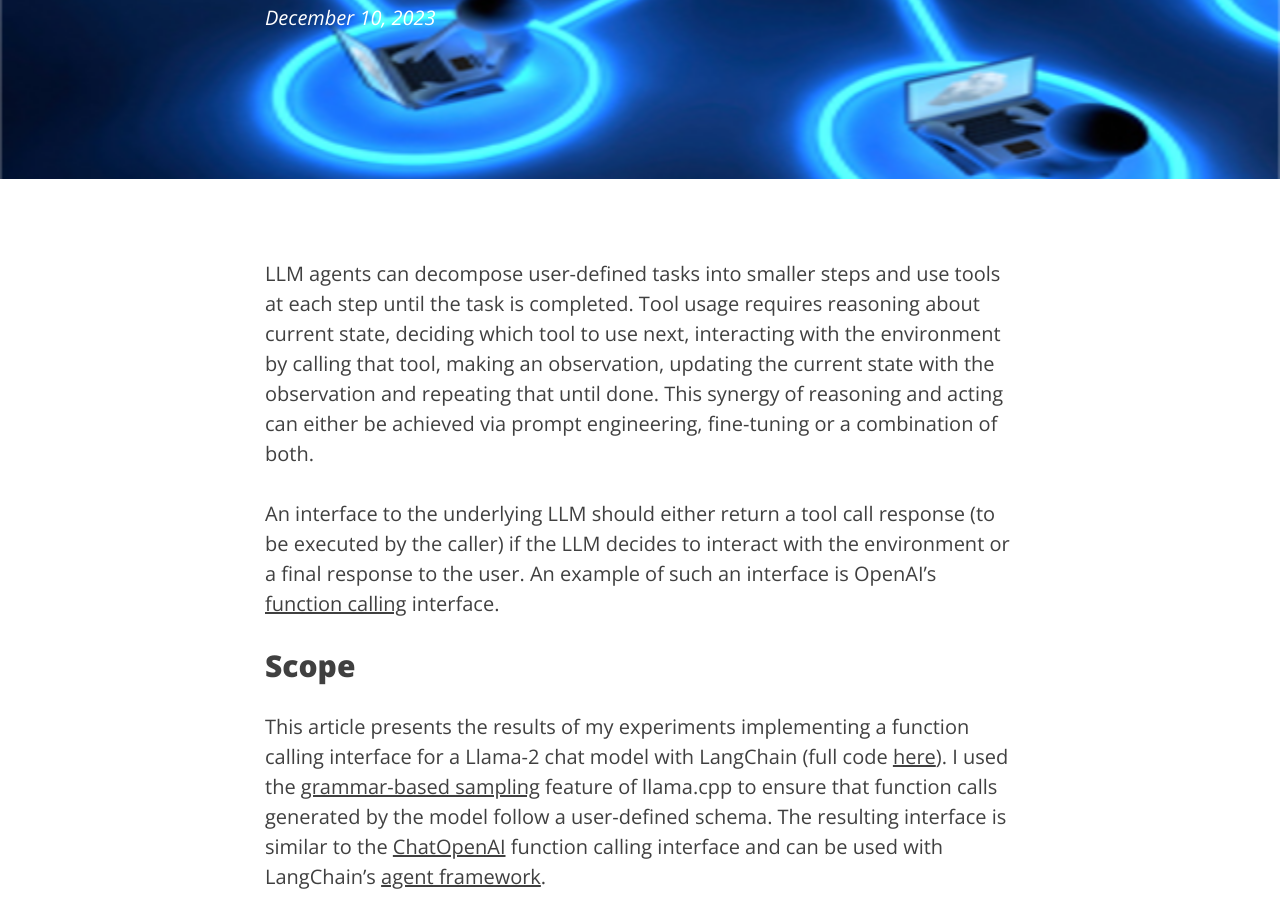
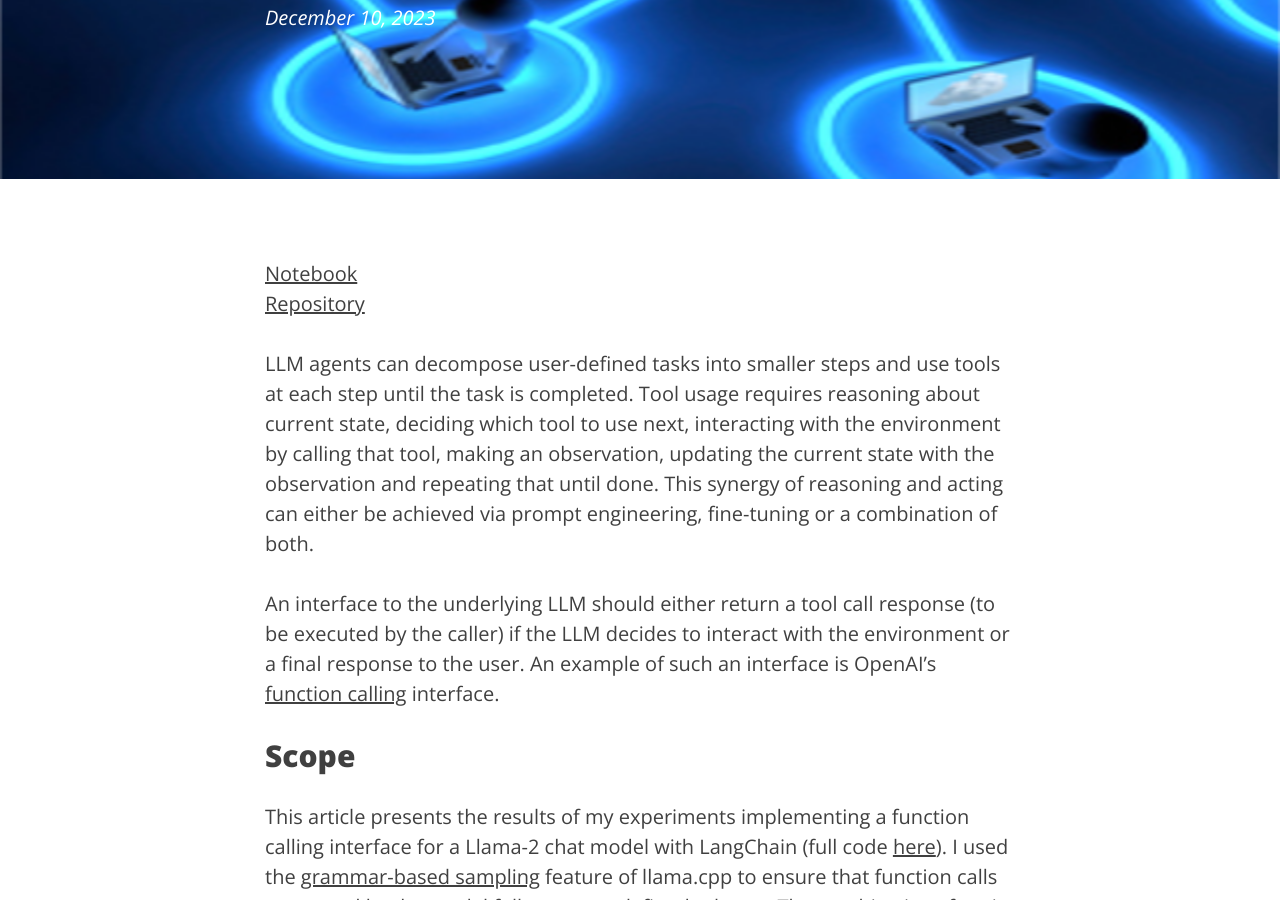
Before and after one commit to krasserm/krasserm.github.io, a Jekyll site: the page built from _posts/2023-12-10-grammar-based-agents.md, in a window 1280 px wide and 900 px high, scrolled down 355 px. Built offline with Jekyll 4.4.1, drawn with Linux system fonts in a browser that asks for light colours; comment, search, counter and statistics services are not loaded.

Commit message:
Add notebook and repo link

```diff
--- a/_posts/2023-12-10-grammar-based-agents.md
+++ b/_posts/2023-12-10-grammar-based-agents.md
@@ -5,6 +5,9 @@ comments: True
 author: "Martin Krasser"
 header-img: "img/distributed.png"
 ---
+
+[Notebook](https://github.com/krasserm/grammar-based-agents/blob/master/example.ipynb)
+[Repository](https://github.com/krasserm/grammar-based-agents)
 
 LLM agents can decompose user-defined tasks into smaller steps and use tools at each step until the task is completed. Tool usage requires reasoning about current state, deciding which tool to use next, interacting with the environment by calling that tool, making an observation, updating the current state with the observation and repeating that until done. This synergy of reasoning and acting can either be achieved via prompt engineering, fine-tuning or a combination of both.
 
```
